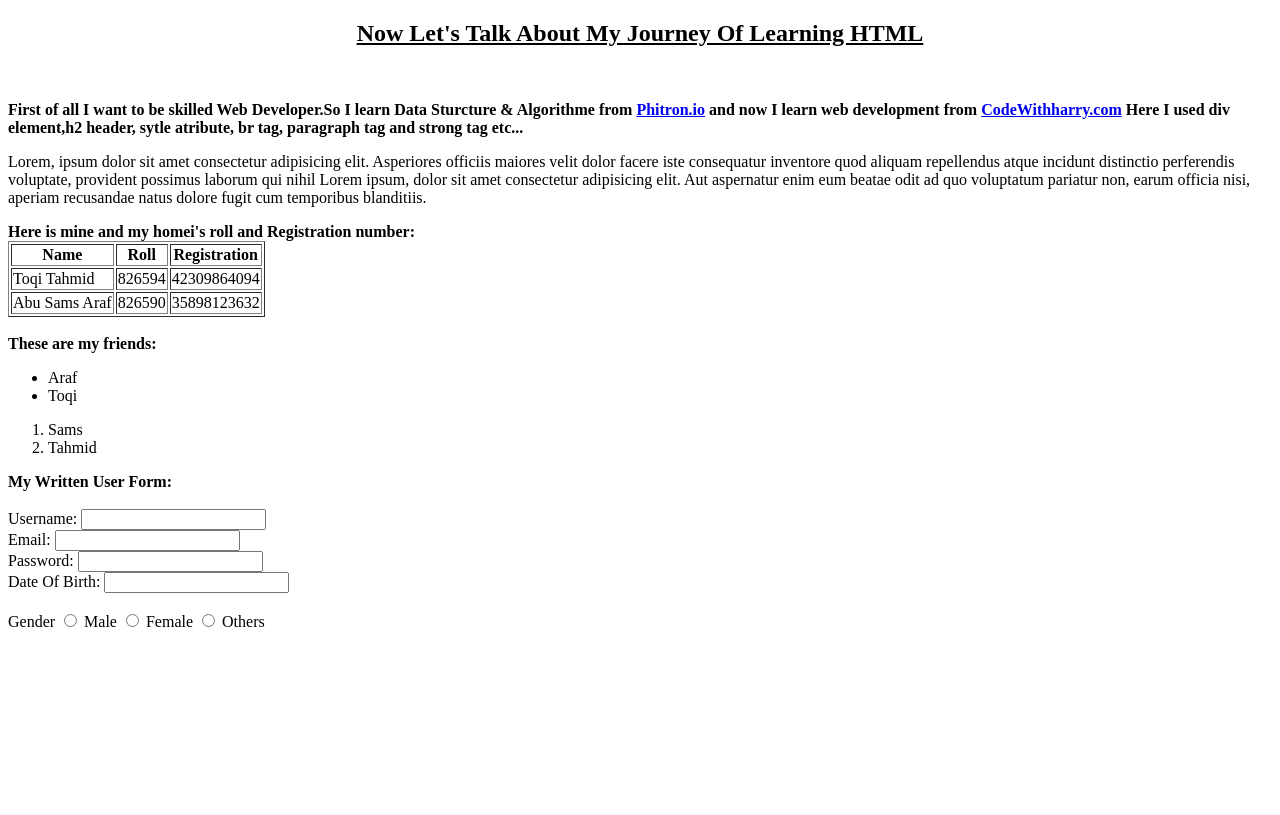
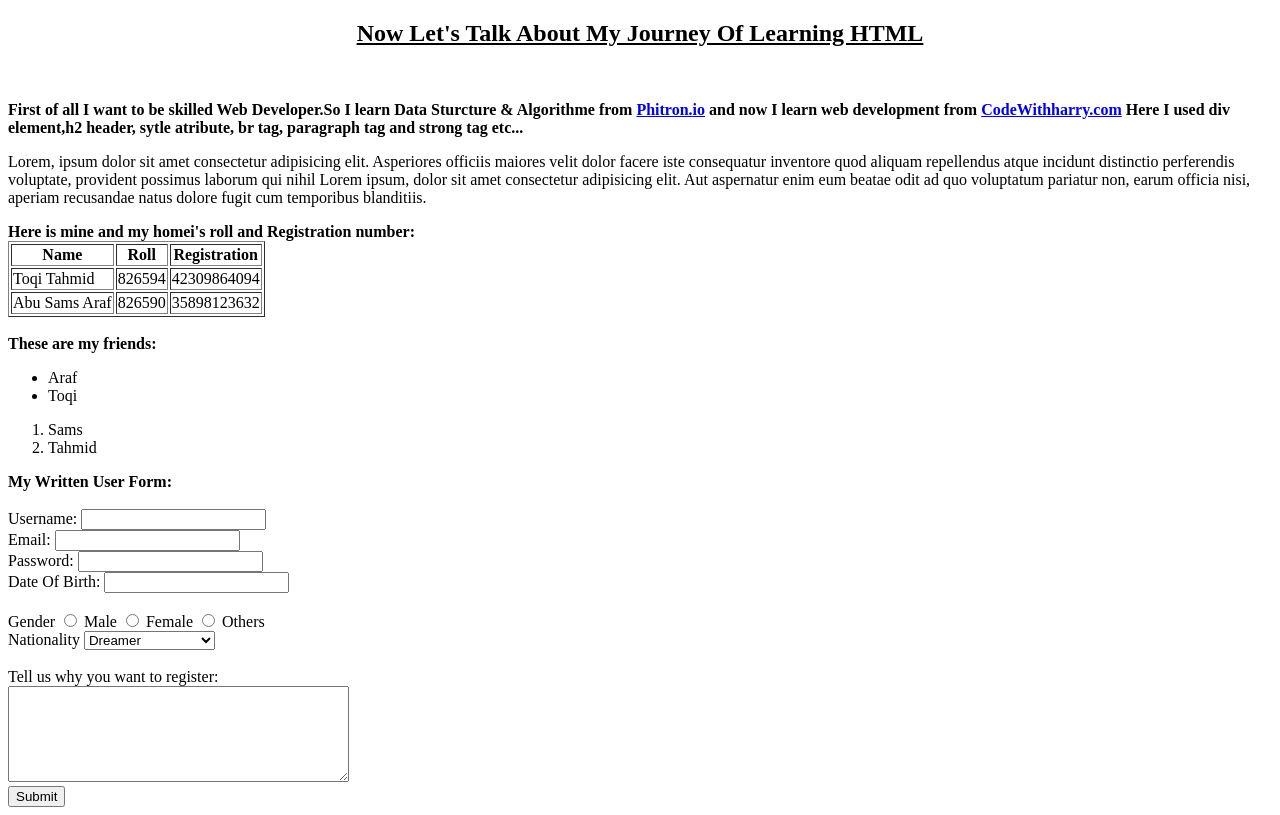
Before and after one commit to toqitahmid/Web-Development, a plain HTML site: page DemoDev-5/PractiseIndex.html in a window 1280 px wide. Drawn offline with Linux system fonts and the light colour scheme.

Commit message:
Added Text area

```diff
--- a/DemoDev-5/PractiseIndex.html
+++ b/DemoDev-5/PractiseIndex.html
@@ -107,6 +107,31 @@
             <input type="radio" name="gender" id="others">
             <label for="others">Others</label>
         </div>
+
+        <div>
+            <label for="nationality">Nationality</label>
+            <select name="nationality" id="nationality">
+                <optgroup label="First nationality">
+                    <option value="dreamer">Dreamer</option>
+                    <option value="worker">Worker</option>
+                </optgroup>
+                <optgroup label="Second nationality">
+                    <option value="morning person">Morning Person</option>
+                    <option value="night person">Night Person</option>
+                </optgroup>
+            </select>
+        </div>
+
+        <div>
+            <br>
+            <label for="form">Tell us why you want to register:</label>
+            <br>
+            <textarea name="comment" id="form" rows="6" cols="40"></textarea>
+        </div>
+
+        <div>
+            <input type="submit" value="Submit">
+        </div>
     </form>
 </body>
 
```
